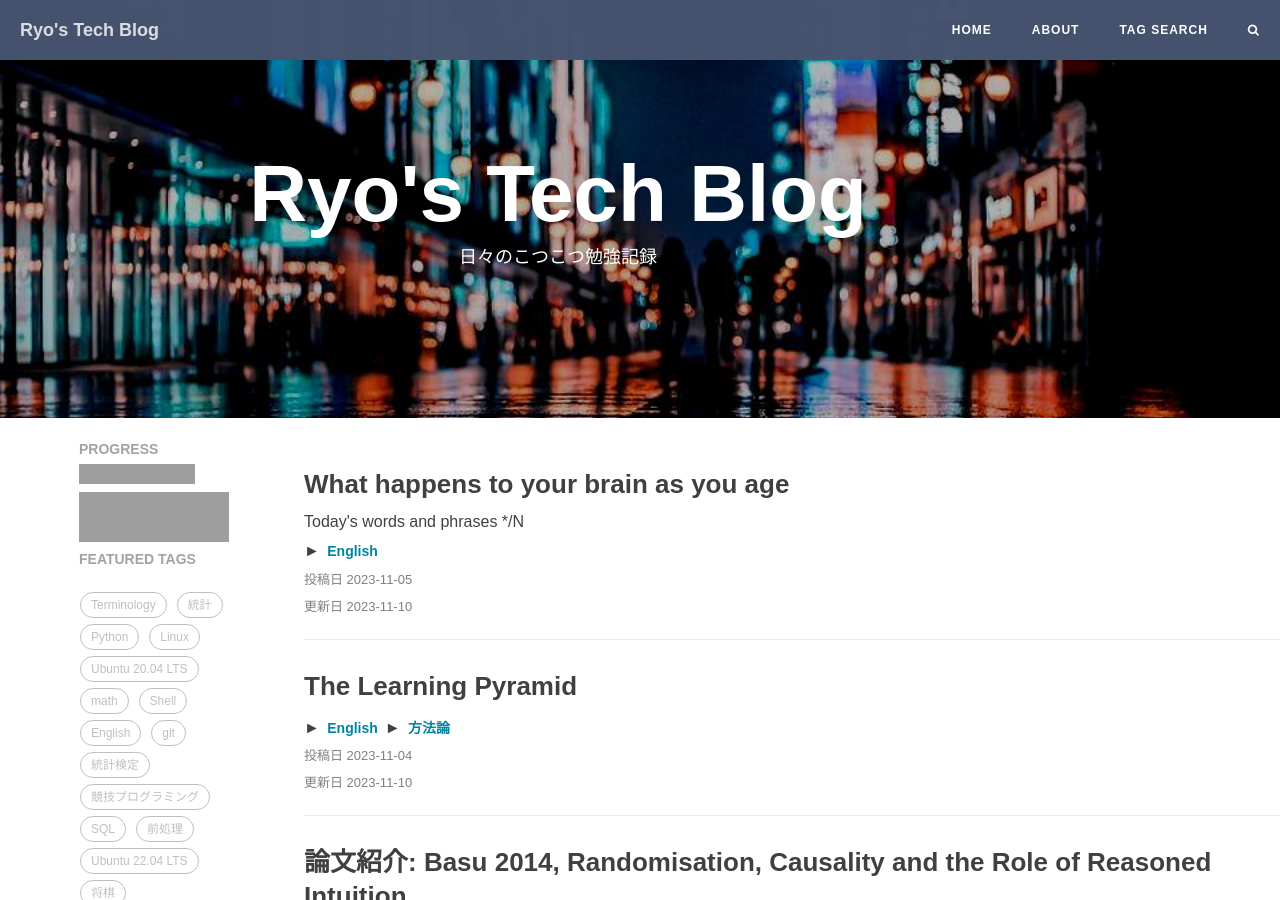
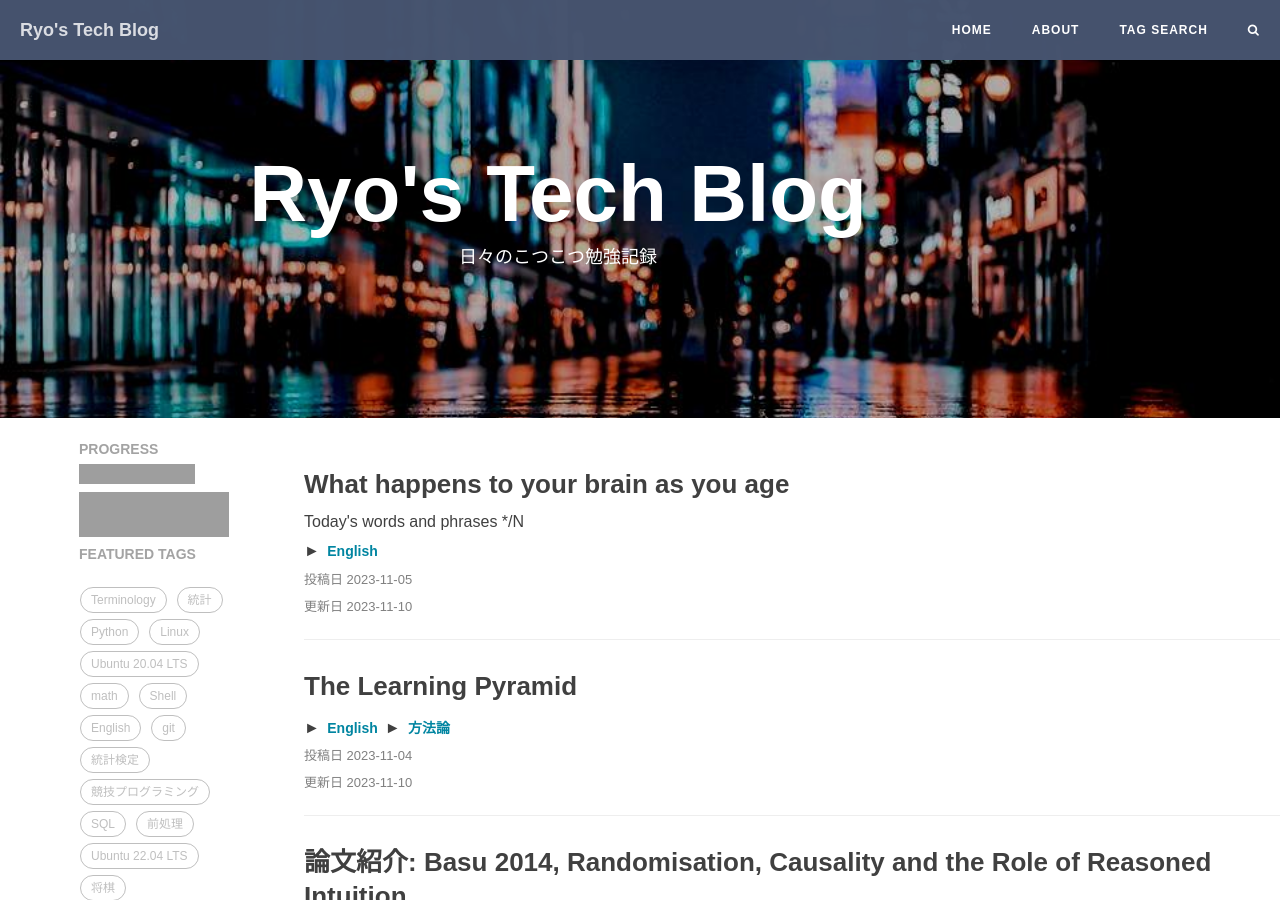
Before and after one commit to RyoNakagami/RyoNakagami.github.io, a Jekyll site: the page built from index.html, in a window 1280 px wide and 900 px high. Built offline with Jekyll 4.4.1, drawn with Linux system fonts in a browser that asks for light colours; the list of posts is cut into pages by our own code; comment, search, counter and statistics services are not loaded; grey boxes are pictures that could not be loaded.

Commit message:
FIX logos

```diff
--- a/_includes/latest_commit.html
+++ b/_includes/latest_commit.html
@@ -15,6 +15,6 @@
     <br>
 </div>
 <a href='https://projecteuler.net/'>
-    <img src='https://projecteuler.net/profile/ryonak.png' alt='PE progress' width="150" height="50"/>
+    <img src='https://projecteuler.net/profile/ryonak.png' alt='PE progress' width="150" height="45"/>
 </a>
 {% endif %}
```
